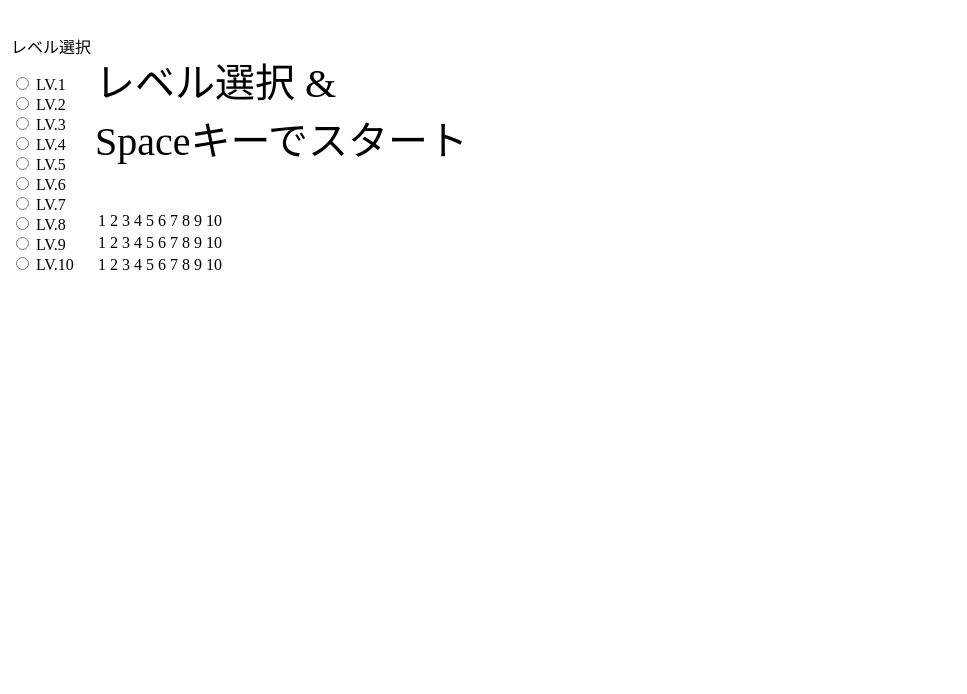
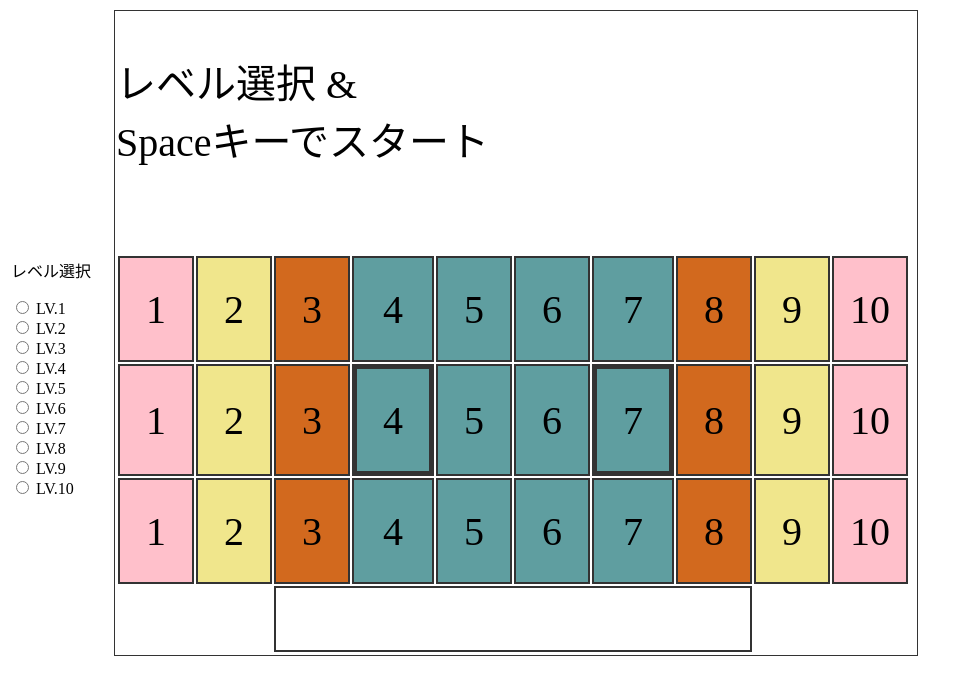
Before and after one commit to seida-19801025/seida-19801025.github.io, a plain HTML site: page index.html in a window 1280 px wide. Shown: the whole page, without its empty margins (0-967 px from the left). Drawn offline with Linux system fonts and the light colour scheme.

Commit message:
Update stylesheet.css

```diff
--- a/stylesheet.css
+++ b/stylesheet.css
@@ -1,3 +1,76 @@
+/* コメント */
+
+/*
+id    =>  #
+class =>  .
+
+テーブルについて
+https://code-kitchen.dev/html/table/
+
+
+*/
+
 #targetFont {
   font-size: 40px;
 }
+
+#ClockArea{
+  font-size: 40px;
+  height :10px;
+  text-align:center;
+  vertical-align:top; /*うまくいってない*/
+}
+.menu{
+  width: 100px;
+}
+.mainScreen{
+  border: solid 1px #333; /* 線の種類 太さ 色 */
+  height:600px;
+  width:800px;
+}
+
+.testString{
+  height:200px;
+}
+
+.key{
+  border: solid 2px #333; /* 線の種類 太さ 色 */
+  height:100px;
+  width:70px;
+
+  font-size: 40px;
+  text-align:center;
+}
+
+.home{
+  border: solid 5px #333; /* 線の種類 太さ 色 */
+  height:100px;
+  width:70px;
+
+  font-size: 40px;
+  text-align:center;
+}
+
+.pinky{
+  background-color: pink;
+}
+
+.ring{
+  background-color:khaki;
+}
+
+.middle{
+  background-color:chocolate;
+}
+
+.index{
+  background-color: cadetblue;
+}
+.cent{
+  background-color: cadetblue;
+}
+
+.space{
+  border: solid 2px #333; /* 線の種類 太さ 色 */
+  height:60px;
+}
```
